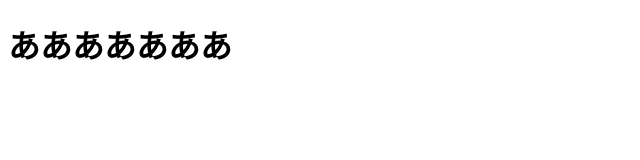
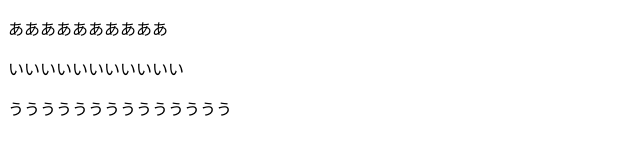
Before and after one commit to taiga6564/beta-shinsaibashi-C, a plain HTML site: page index.html in a window 1280 px wide. Shown: the whole page, without its empty margins (0-640 px from the left). Drawn offline with Linux system fonts and the light colour scheme.

Commit message:
Update index.html

```diff
--- a/index.html
+++ b/index.html
@@ -10,15 +10,15 @@
 <body>
 
     <header>
-        <h1>あああああああ</h1>
+        <p>ああああああああああ</p>
     </header>
 
     <main>
-
+        <p>いいいいいいいいいいい</p>
     </main>
 
     <footer>
-
+        <p>うううううううううううううう</p>
     </footer>
 
 </body>
```
